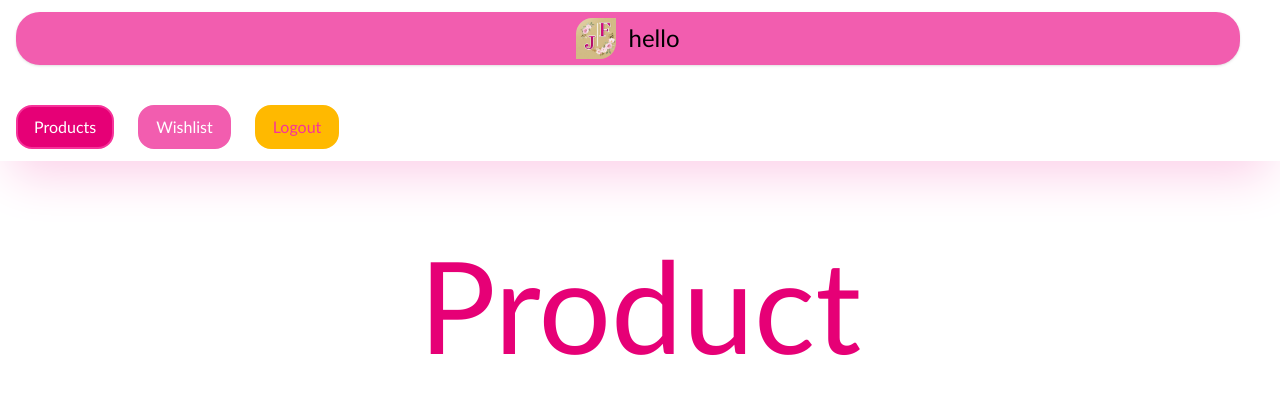
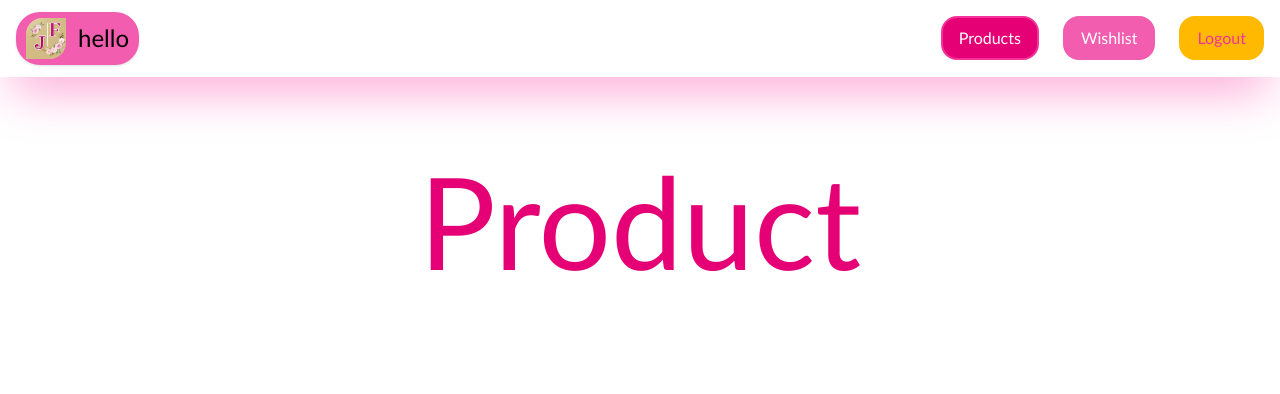
Before and after one commit to YahiaAshraf-CS/just_for_you, a React (Vite) app: page /Product in a window 1280 px wide. Shown: the top 394 px of the page. Built offline with nearby package versions, Linux system fonts and the light colour scheme.

Commit message:
edit width navbar

```diff
--- a/src/layout/NavbarUser.jsx
+++ b/src/layout/NavbarUser.jsx
@@ -28,8 +28,8 @@ function NavbarUser() {
         "px-4 py-2 rounded-2xl rounded-2xl cursor-pointer text-white hover:text-pink-600 border-2 border-[var(--color-prinky)] hover:bg-transparent bg-[var(--color-prinky)] transition ease-in-out duration-300";
     return (
         <>
-            <nav className=" w-full h-fit  shadow-2xl shadow-pink-200 bg-pink-10 flex items-center justify-between gap-6 md:justify-evenly md:gap-10 lg:justify-around xl:justify-between  min-w-full px-4 py-3 flex-wrap">
-                <div className="logo  w-full h-fit px-2.5 flex justify-center items-center hover:text-white gap-3 py-1.5 bg-[var(--color-prinky)] rounded-3xl shadow-sm mr-6 hover:bg-pink-800 cursor-pointer transition-all duration-300 ease-in-out hover:scale-3d">
+            <nav className=" sm:w-full md:w-full lg:w-full w-full h-fit  shadow-2xl shadow-pink-300 bg-pink-10 flex items-center justify-between gap-6 md:justify-evenly md:gap-10 lg:justify-around xl:justify-between   px-4 py-3 flex-wrap">
+                <div className="logo  w-fit h-fit px-2.5 flex justify-center items-center hover:text-white gap-3 py-1.5 bg-[var(--color-prinky)] rounded-3xl shadow-sm mr-6 hover:bg-pink-800 cursor-pointer transition-all duration-300 ease-in-out hover:scale-3d">
                     <img src={logo} alt="" width={40} height={45} className=" rounded-tl-2xl rounded-br-2xl" />
                     <p className=" text-var[(--color-prinky)] text-2xl">hello {currentUser ? currentUser.firstName : ""}</p>
                 </div>
```
